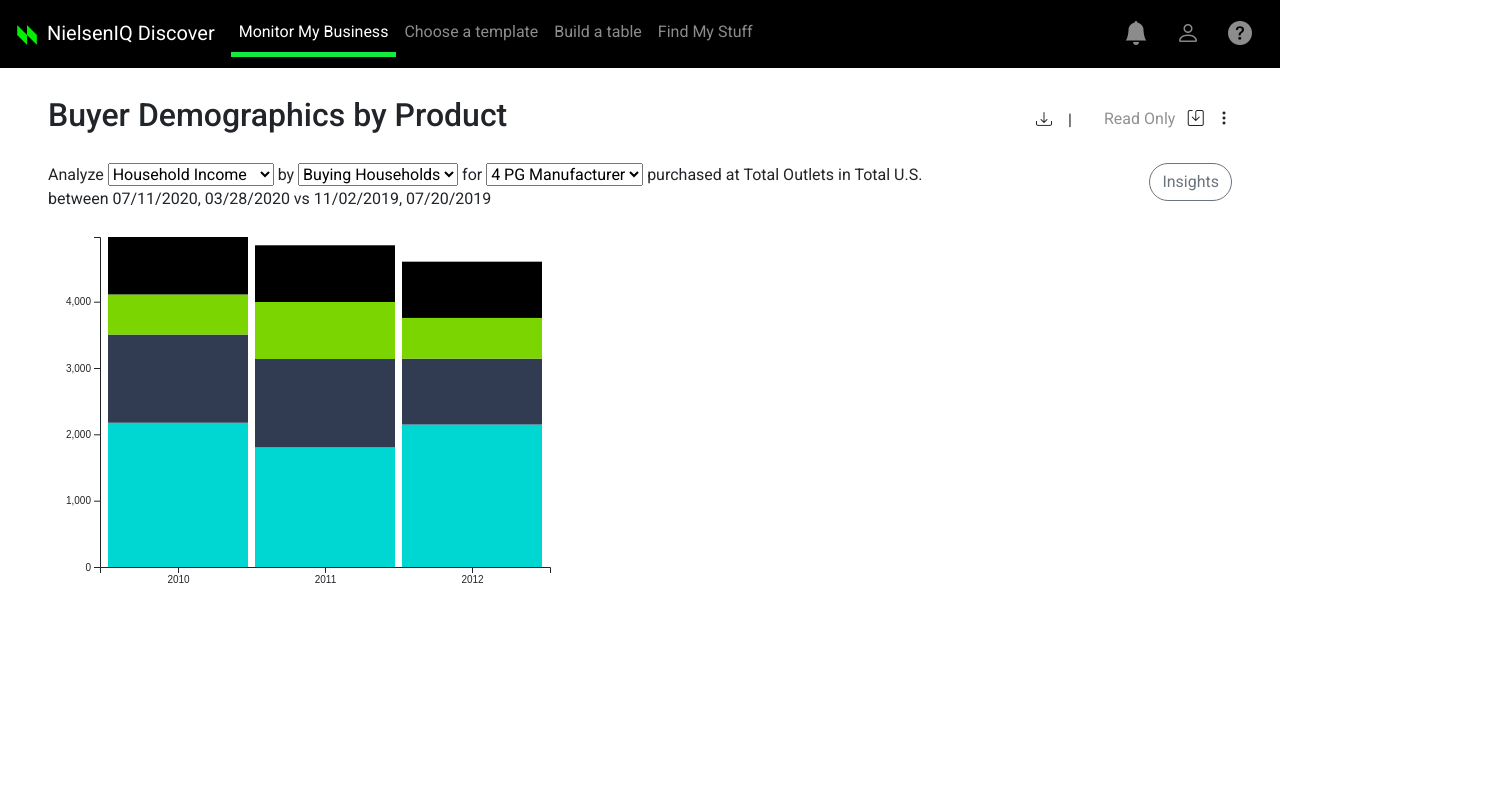
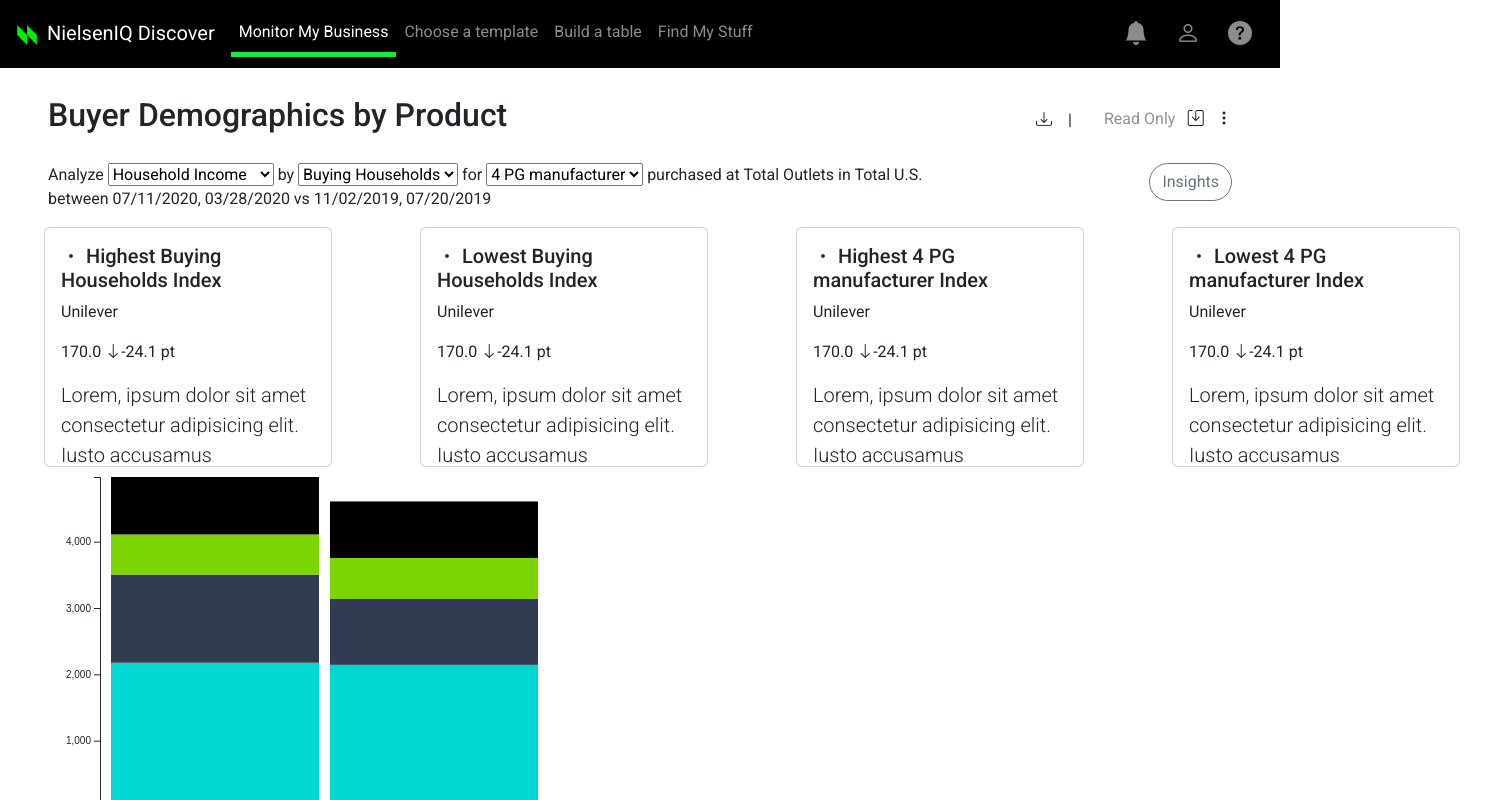
Before and after one commit to manojkumar-nielseniq/dtk-report-new, an Angular app: page /home in a window 1280 px wide. Shown: the top 800 px of the page, 1504 px wide, since content can reach past the window. Built offline with nearby package versions, Linux system fonts and the light colour scheme.

Commit message:
Implemented reactive chart and cards title

```diff
--- a/src/app/ChartData.json
+++ b/src/app/ChartData.json
@@ -0,0 +1,132 @@
+[
+    {
+      "Less30": 2175,
+      "Gt30Le60": 1329,
+      "Gt60le90": 605,
+      "Gt90": 866,
+      "date": "2009",
+      "buyingType": "Buying Households",
+      "incomeType":"Household Income",
+      "manufacturers": "4 PG manufacturer"
+    },
+    {
+      "Less30": 1804,
+      "Gt30Le60": 1332,
+      "Gt60le90": 859,
+      "Gt90": 855,
+      "date": "2011",
+      "buyingType": "Buying Households",
+      "incomeType":"Industry Income",
+      "manufacturers": "2 PG manufacturer"
+    },
+    {
+      "Less30": 2148,
+      "Gt30Le60": 993,
+      "Gt60le90": 614,
+      "Gt90": 848,
+      "date": "2012",
+      "buyingType": "Buying Appliances",
+      "incomeType":"Commercial Income",
+      "manufacturers": "4 PG manufacturer"
+    },
+    {
+      "Less30": 2148,
+      "Gt30Le60": 993,
+      "Gt60le90": 614,
+      "Gt90": 848,
+      "date": "2012",
+      "buyingType": "Buying Households",
+      "incomeType":"Household Income",
+      "manufacturers": "4 PG manufacturer"
+    },
+    {
+      "Less30": 2148,
+      "Gt30Le60": 993,
+      "Gt60le90": 614,
+      "Gt90": 848,
+      "date": "2002",
+      "buyingType": "Buying Appliances",
+      "incomeType":"Industry Income",
+      "manufacturers": "2 PG manufacturer"
+    },
+    {
+      "Less30": 2018,
+      "Gt30Le60": 687,
+      "Gt60le90": 344,
+      "Gt90": 748,
+      "date": "2011",
+      "buyingType": "Buying Appliances",
+      "incomeType":"Commercial Income",
+      "manufacturers": "4 PG manufacturer"
+    },
+    {
+      "Less30": 2175,
+      "Gt30Le60": 1329,
+      "Gt60le90": 605,
+      "Gt90": 866,
+      "date": "2010",
+      "buyingType": "Buying Appliances",
+      "incomeType":"Household Income",
+      "manufacturers": "4 PG manufacturer"
+    },
+    {
+      "Less30": 1290,
+      "Gt30Le60": 1229,
+      "Gt60le90": 365,
+      "Gt90": 866,
+      "date": "2004",
+      "buyingType": "Buying Appliances",
+      "incomeType":"Household Income",
+      "manufacturers": "4 PG manufacturer"
+    },
+    {
+      "Less30": 1804,
+      "Gt30Le60": 1332,
+      "Gt60le90": 859,
+      "Gt90": 855,
+      "date": "2018",
+      "buyingType": "Buying Households",
+      "incomeType":"Industry Income",
+      "manufacturers": "2 PG manufacturer"
+    },
+    {
+      "Less30": 2148,
+      "Gt30Le60": 993,
+      "Gt60le90": 614,
+      "Gt90": 848,
+      "date": "2012",
+      "buyingType": "Buying Appliances",
+      "incomeType":"Commercial Income",
+      "manufacturers": "4 PG manufacturer"
+    },
+    {
+      "Less30": 2148,
+      "Gt30Le60": 993,
+      "Gt60le90": 614,
+      "Gt90": 848,
+      "date": "2012",
+      "buyingType": "Buying Households",
+      "incomeType":"Household Income",
+      "manufacturers": "4 PG manufacturer"
+    },
+    {
+      "Less30": 2148,
+      "Gt30Le60": 993,
+      "Gt60le90": 614,
+      "Gt90": 848,
+      "date": "2012",
+      "buyingType": "Buying Appliances",
+      "incomeType":"Industry Income",
+      "manufacturers": "4 PG manufacturer"
+    },
+    {
+      "Less30": 2018,
+      "Gt30Le60": 687,
+      "Gt60le90": 344,
+      "Gt90": 748,
+      "date": "2011",
+      "buyingType": "Buying Appliances",
+      "incomeType":"Commercial Income",
+      "manufacturers": "4 PG manufacturer"
+    }
+]
--- a/src/app/card-component/card-component.component.html
+++ b/src/app/card-component/card-component.component.html
@@ -1,12 +1,12 @@
 <div class="container-fluid">
 
-<div class="card" style="width: 18rem" *ngFor="let i of cards">
+<div class="card" style="width: 18rem">
   <div class="card-body">
     <h5 class="card-title">
       <span>
         <i class="bi bi-dot"></i>
       </span>
-      Highest Buying household Index
+      {{dataType}} {{buyingType || manufacturerName}} Index
     </h5>
     <p class="card-text">Unilever</p>
     <p>
--- a/src/app/card-component/card-component.component.ts
+++ b/src/app/card-component/card-component.component.ts
@@ -1,4 +1,4 @@
-import { Component, OnInit } from '@angular/core';
+import { Component, Input, OnInit } from '@angular/core';
 
 @Component({
   selector: 'app-card-component',
@@ -7,7 +7,9 @@
 })
 export class CardComponentComponent implements OnInit {
 
-  cards: number[] = [1,2,3,4];
+  @Input() buyingType:string = "";
+  @Input() manufacturerName:string = "";
+  @Input() dataType:string = "";
 
   constructor() { }
 
--- a/src/app/find-my-stuff/find-my-stuff.component.html
+++ b/src/app/find-my-stuff/find-my-stuff.component.html
@@ -1,2 +1 @@
 <h1 class="otherRoutes">Find My Stuff Component Goes Here!!</h1>
-<h2>{{title}}</h2>
--- a/src/app/find-my-stuff/find-my-stuff.component.ts
+++ b/src/app/find-my-stuff/find-my-stuff.component.ts
@@ -1,19 +1,5 @@
-import { Component, Injectable, OnInit } from '@angular/core';
-import { BehaviorSubject, Observable } from 'rxjs';
+import { Component, OnInit } from '@angular/core';
 
-
-@Injectable()
-export class DataService {
-    private _data: BehaviorSubject<any> = new BehaviorSubject<any>(null);
-
-    public setData(data: any){
-        this._data.next(data);
-    }
-
-    public getData(): Observable<any> {
-        return this._data.asObservable();
-    }
-}
 @Component({
   selector: 'app-find-my-stuff',
   templateUrl: './find-my-stuff.component.html',
@@ -21,13 +7,9 @@
 })
 export class FindMyStuffComponent implements OnInit {
 
-  title:string = "";
 
-  constructor(private dataService: DataService){
-    this.dataService.getData().subscribe(data=>{
-        // Do whatever you want with your data
-        this.title = data;
-    })
+  constructor(){
+
 }
 
   ngOnInit(): void {
--- a/src/app/hero-section/hero-section.component.html
+++ b/src/app/hero-section/hero-section.component.html
@@ -22,7 +22,7 @@
     <div class="filterContainer">
       <p>
         Analyze
-        <select [(ngModel)]="selectedIncome" (ngModelChange)="onChange()">
+        <select [(ngModel)]="selectedIncome" (change)="onChange()">
           <option
             *ngFor="let selectedIncome of income"
             [ngValue]="selectedIncome"
@@ -32,7 +32,7 @@
         </select>
 
         by
-        <select [(ngModel)]="selectedPurchased">
+        <select [(ngModel)]="selectedPurchased" (change)="onChange()">
           <option
             *ngFor="let selectedPurchased of purchasedItems"
             [ngValue]="selectedPurchased"
@@ -41,7 +41,7 @@
           </option>
         </select>
         for
-        <select [(ngModel)]="selectedManufacturer">
+        <select [(ngModel)]="selectedManufacturer" (change)="onChange()">
           <option
             *ngFor="let selectedManufacturer of Manufacturers"
             [ngValue]="selectedManufacturer"
--- a/src/app/hero-section/hero-section.component.ts
+++ b/src/app/hero-section/hero-section.component.ts
@@ -10,6 +10,12 @@
   @Output('ChangeIncome')
   changeIncome: EventEmitter<string> = new EventEmitter<string>();
 
+  @Output()
+  buyingType:EventEmitter<string> = new EventEmitter<string>();
+
+  @Output()
+  manufacturer:EventEmitter<string> = new EventEmitter<string>();
+
   income:string[] = ["Household Income", "Industry Income", "Commercial Income"];
   selectedIncome:string = this.income[0];
 
@@ -18,7 +24,7 @@
   purchasedItems:string[] = ["Buying Households", "Buying Appliances"];
   selectedPurchased:string = this.purchasedItems[0];
 
-  Manufacturers:string[] = ["4 PG Manufacturer", "2 PG Manufacturer"];
+  Manufacturers:string[] = ["4 PG manufacturer", "2 PG manufacturer"];
   selectedManufacturer:string = this.Manufacturers[0];
 
 
@@ -31,6 +37,8 @@
 
   onChange() {
     this.changeIncome.emit(this.selectedIncome);
+    this.buyingType.emit(this.selectedPurchased);
+    this.manufacturer.emit(this.selectedManufacturer);
   }
 
 }
--- a/src/app/home/home.component.html
+++ b/src/app/home/home.component.html
@@ -1,10 +1,14 @@
 
-    <app-hero-section (ChangeIncome)="changeIncome($event)"></app-hero-section>
+    <app-hero-section (ChangeIncome)="changeIncome($event)" (buyingType)="changeBuying($event)" (manufacturer)="changeManufacturer($event)" ></app-hero-section>
 
 
 
     <!-- Cards goes here -->
-    <!-- <app-card-component></app-card-component> -->
+    <div class="d-flex">
+
+        <app-card-component [buyingType]="selectedBuying" *ngFor="let item of cards" [dataType]="item"></app-card-component>
+        <app-card-component [manufacturerName]="selectedManufacturer" *ngFor="let item of cards" [dataType]="item"></app-card-component>
+    </div>
 
     <!-- <app-bar-chart></app-bar-chart> -->
 
--- a/src/app/home/home.component.ts
+++ b/src/app/home/home.component.ts
@@ -1,32 +1,7 @@
-import { Component, Injectable, OnInit } from '@angular/core';
-import { BehaviorSubject, Observable } from 'rxjs';
-import { HeroSectionComponent } from '../hero-section/hero-section.component';
+import { Component, SimpleChanges } from '@angular/core';
 import { StackedChart } from '../StackedChart';
 
-
-const stackedChart: StackedChart[] = [
-  {
-    Less30: 2175,
-    Gt30Le60: 1329,
-    Gt60le90: 605,
-    Gt90: 866,
-    date: '2010',
-  },
-  {
-    Less30: 1804,
-    Gt30Le60: 1332,
-    Gt60le90: 859,
-    Gt90: 855,
-    date: '2011',
-  },
-  {
-    Less30: 2148,
-    Gt30Le60: 993,
-    Gt60le90: 614,
-    Gt90: 848,
-    date: '2012',
-  },
-];
+import chartData from '../ChartData.json';
 
 const stackedChart2: StackedChart[] = [
   {
@@ -35,6 +10,9 @@
     Gt60le90: 60,
     Gt90: 86,
     date: '2010',
+    buyingType: 'Buying Households',
+    incomeType: 'Household Income',
+    manufacturers: '2 PG manufacturer',
   },
   {
     Less30: 180,
@@ -42,6 +20,9 @@
     Gt60le90: 85,
     Gt90: 85,
     date: '2011',
+    buyingType: 'Buying Households',
+    incomeType: 'Commercial Income',
+    manufacturers: '4 PG manufacturer',
   },
   {
     Less30: 214,
@@ -49,6 +30,9 @@
     Gt60le90: 61,
     Gt90: 84,
     date: '2012',
+    buyingType: 'Buying Appliances',
+    incomeType: 'Industry Income',
+    manufacturers: '4 PG manufacturer',
   },
   {
     Less30: 196,
@@ -56,37 +40,73 @@
     Gt60le90: 56,
     Gt90: 96,
     date: '2013',
+    buyingType: 'Buying Households',
+    incomeType: 'Household Income',
+    manufacturers: '4 PG manufacturer',
   },
 ];
-
-
 
 @Component({
   selector: 'app-home',
   templateUrl: './home.component.html',
-  styleUrls: ['./home.component.css']
+  styleUrls: ['./home.component.css'],
 })
 export class HomeComponent {
+  stackedChart: StackedChart[] = chartData;
 
-  Data:StackedChart[] = stackedChart;
+  Data: StackedChart[] = [];
 
-  selectedIncome:string = "";
+  cards:string[] = ["Highest", "Lowest"];
 
-  changeIncome(event:any) {
-    this.selectedIncome = event;
-    this.change();
+  selectedIncome: string = 'Household Income';
+  selectedBuying: string = 'Buying Households';
+  selectedManufacturer: string = '4 PG manufacturer';
+
+  changeIncome(data: any) {
+    this.selectedIncome = data;
+    this.changeChartData();
   }
 
-  constructor() { }
+  changeBuying(data: any) {
+    this.selectedBuying = data;
+    this.changeChartData();
+  }
+  changeManufacturer(data: any) {
+    this.selectedManufacturer = data;
 
-  change() {
-    if(this.selectedIncome === "Industry Income") {
+    this.changeChartData();
+  }
 
-      this.Data = stackedChart2;
-    } else {
-      this.Data = stackedChart;
-    }
+  constructor() {}
+
+  ngOnInit(): void {
+    //Called after the constructor, initializing input properties, and the first call to ngOnChanges.
+    //Add 'implements OnInit' to the class.
+    this.changeChartData();
+  }
+
+  filterdData: StackedChart[] = [];
+
+  changeChartData() {
+    // if(this.selectedIncome === "Industry Income") {
+    // console.log("INCOME: ", this.selectedIncome);
+    // console.log("Data: ", this.Data);
+    this.filterdData = this.stackedChart.filter(
+      (d: any) => d.incomeType === this.selectedIncome
+    );
+    this.filterdData = this.filterdData.filter(
+      (d: any) => d.buyingType === this.selectedBuying
+    );
+
+    this.filterdData = this.filterdData.filter(
+      (d: any) => d.manufacturers === this.selectedManufacturer
+    );
+    console.log(this.filterdData);
+
+    this.Data = this.filterdData;
+    // } else {
+    //   this.Data = this.stackedChart;
+    // }
     // this.dataService.setData("CHANGED");
   }
-
 }
```
Also changed, not shown: src/app/StackedChart.ts (+8 -5 lines), src/app/stack-chart/stack-chart.component.ts (+3 -14 lines).
